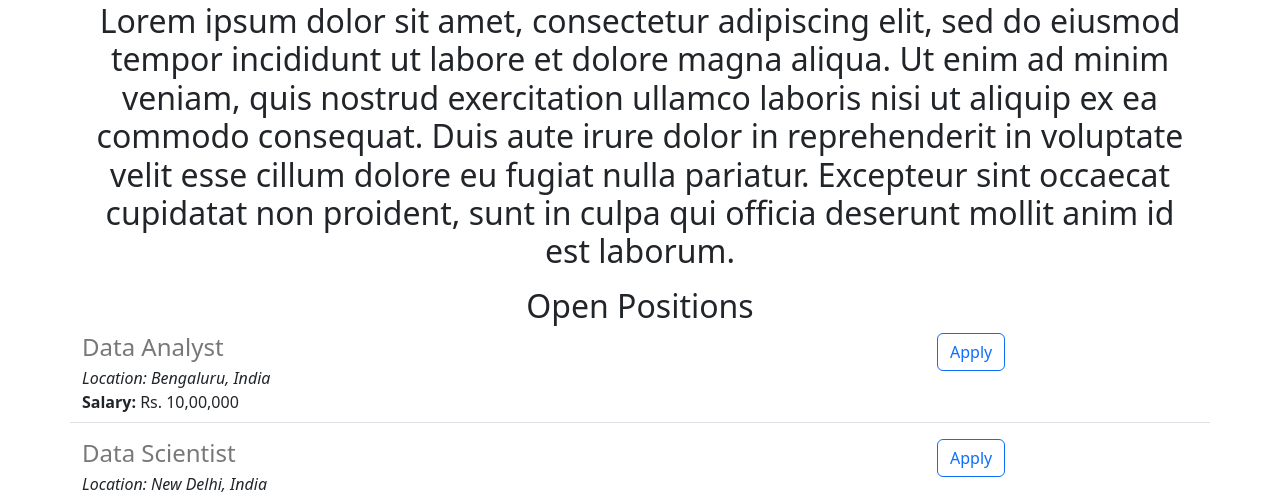
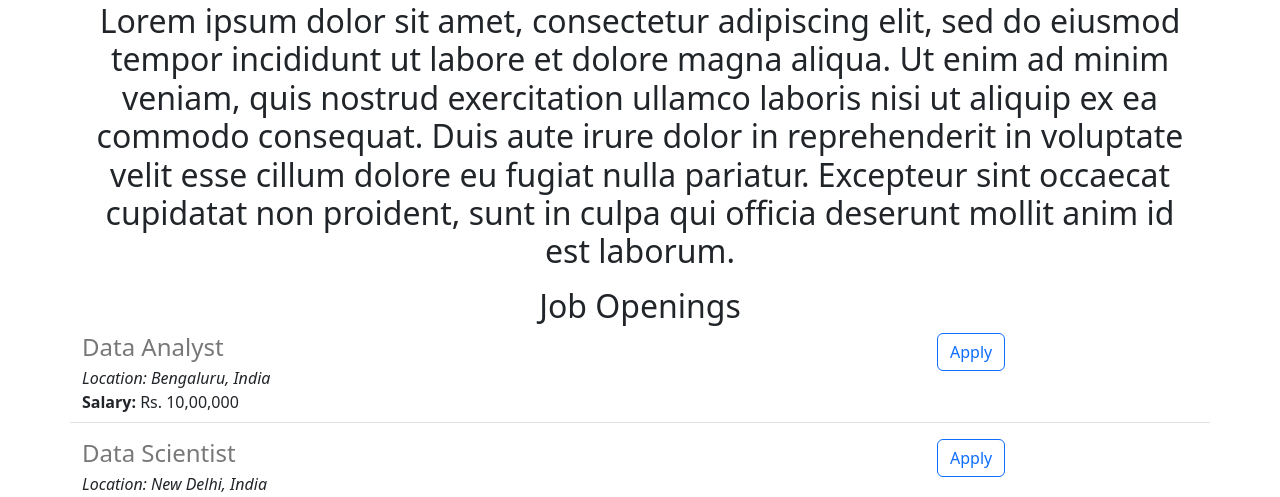
Before and after one commit to adikaushik4/Aditya-Carrer-s-Website-v2, a Flask app: page / in a window 1280 px wide. Shown: the part 422-919 px from the top of the page. Run offline with Flask 2, Linux system fonts and the light colour scheme.

Commit message:
Made some changes

```diff
--- a/templates/home.html
+++ b/templates/home.html
@@ -33,7 +33,7 @@
         Lorem ipsum dolor sit amet, consectetur adipiscing elit, sed do eiusmod tempor incididunt ut labore et dolore magna aliqua. Ut enim ad minim veniam, quis nostrud exercitation ullamco laboris nisi ut aliquip ex ea commodo consequat. Duis aute irure dolor in reprehenderit in voluptate velit esse cillum dolore eu fugiat nulla pariatur. Excepteur sint occaecat cupidatat non proident, sunt in culpa qui officia deserunt mollit anim id est laborum.
       </p>
 
-      <h2 class="text-center" mt-2 mb-4>Open Positions</h2>
+      <h2 class="text-center" mt-2 mb-4>Job Openings</h2>
       <div>
         {% for job in jobs %}
           {% include 'jobitem.html'%}
```
